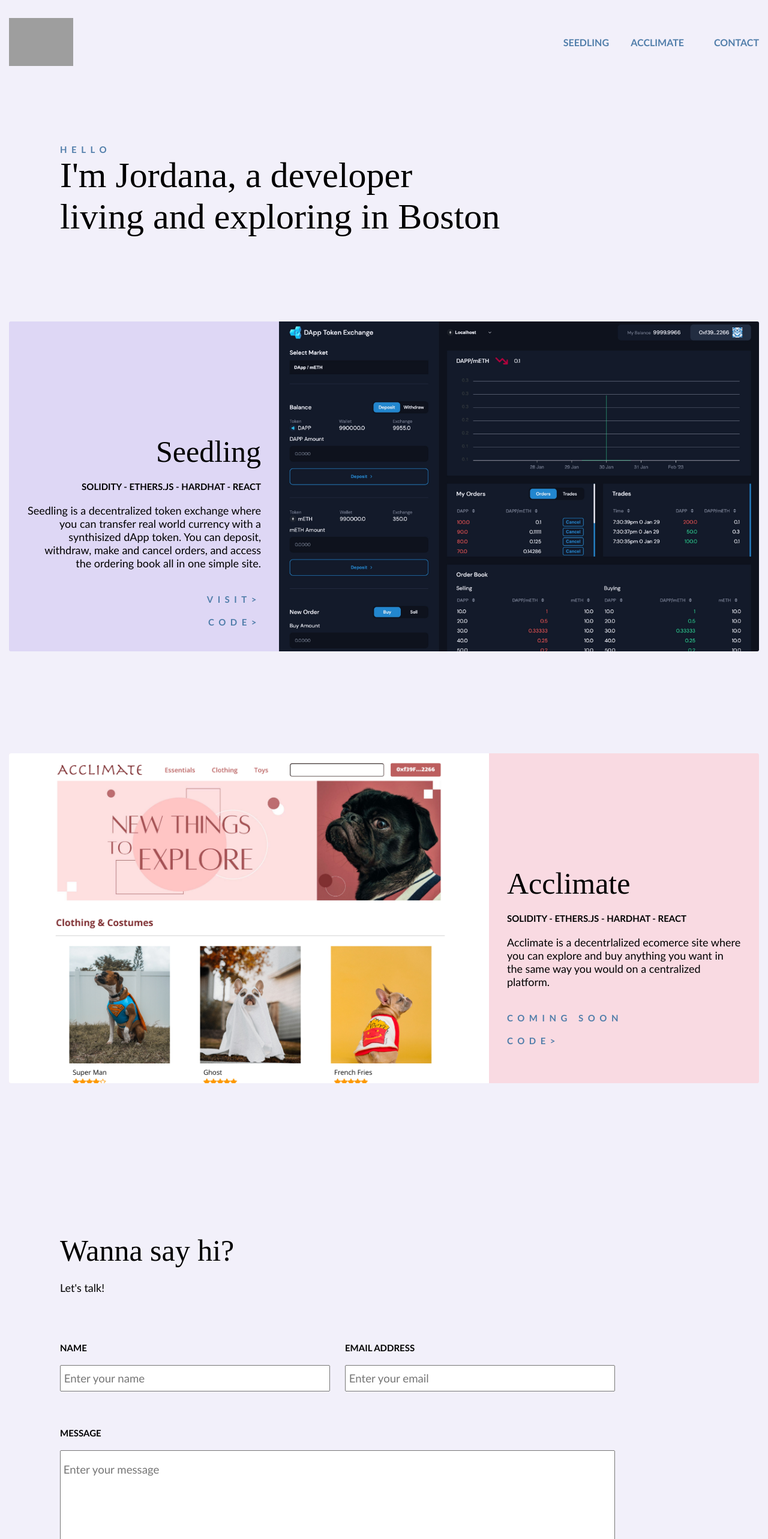
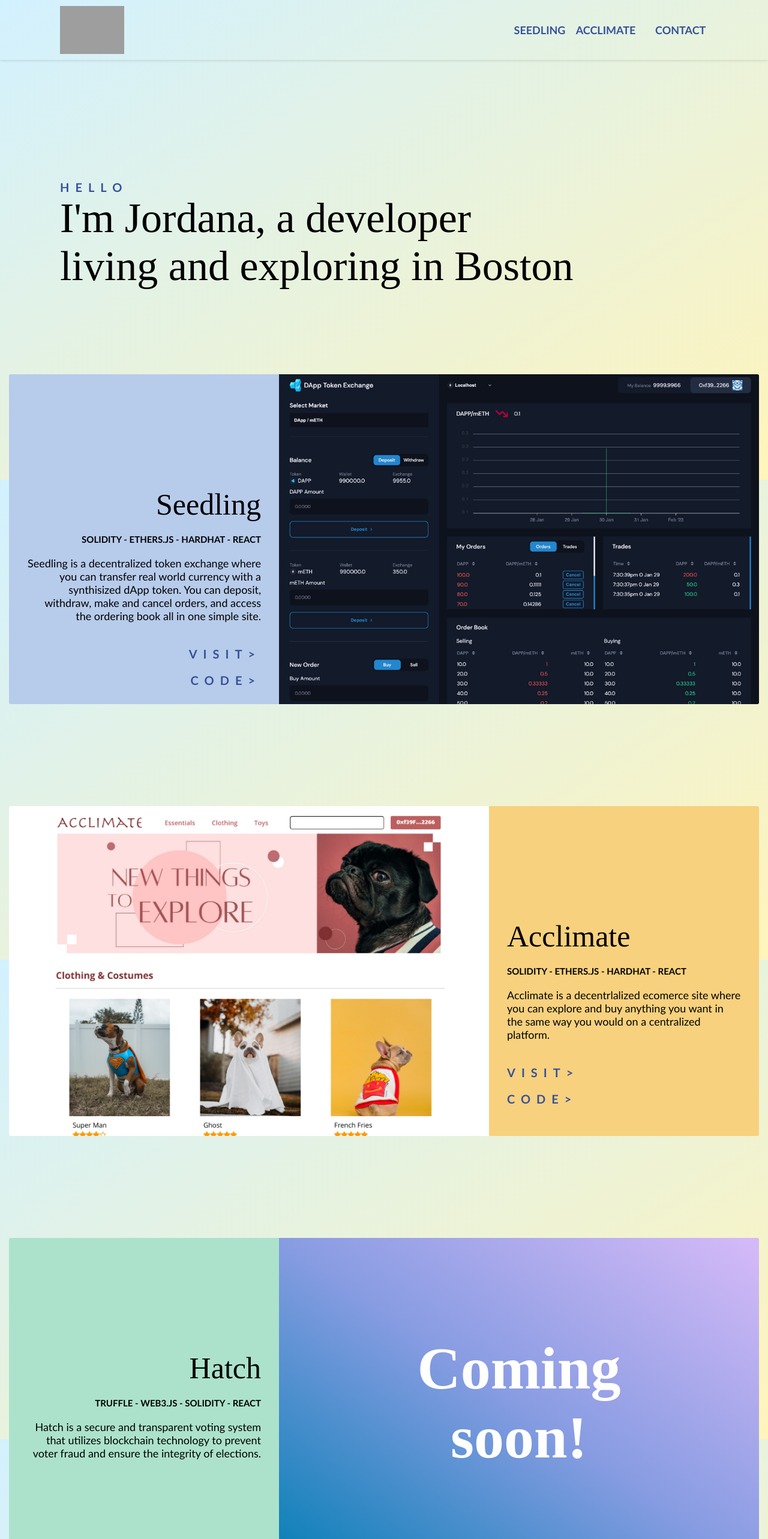
Before and after one commit to jnkasaato/Portfolio, a React (Create React App) app: page / in a window 1280 px wide. Shown: the top 2566 px of the page at 60% size. Built offline with nearby package versions, Linux system fonts and the light colour scheme; grey boxes are pictures that could not be loaded.

Commit message:
updaate UI + add third project

```diff
--- a/package.json
+++ b/package.json
@@ -9,6 +9,7 @@
     "react": "^18.2.0",
     "react-dom": "^18.2.0",
     "react-scripts": "5.0.1",
+    "react-scroll": "^1.8.9",
     "web-vitals": "^2.1.4"
   },
   "scripts": {
--- a/src/App.js
+++ b/src/App.js
@@ -1,29 +1,39 @@
-
+import React, { useEffect, useState } from 'react';
 import './App.css';
 
-//components
-import Navigation from './components/Navigation'
-import Welcome from './components/Welcome'
-import Projects from './components/Projects'
-import Contact from './components/Contact'
+// Components
+import Navigation from './components/Navigation';
+import Welcome from './components/Welcome';
+import Projects from './components/Projects';
+import Contact from './components/Contact';
 
 function App() {
-return (
-  <div>
-    <Navigation/>
-    <Welcome/>
-    <Projects/>
-    <Contact/>
-  </div>
+  const [scrolling, setScrolling] = useState(false);
 
+  useEffect(() => {
+    // Function to handle scrolling event
+    const handleScroll = () => {
+      const scrollPosition = window.scrollY;
+      // Update scrolling state based on the scroll position
+      setScrolling(scrollPosition > 50);
+    };
 
+    // Add event listener for scrolling
+    window.addEventListener('scroll', handleScroll);
 
+    // Clean up the event listener on component unmount
+    return () => {
+      window.removeEventListener('scroll', handleScroll);
+    };
+  }, []);
 
-
-
-
-
-
+  return (
+    <div>
+      <Navigation scrolling={scrolling} />
+      <Welcome />
+      <Projects />
+      <Contact />
+    </div>
   );
 }
 
--- a/src/components/Navigation.js
+++ b/src/components/Navigation.js
@@ -1,16 +1,23 @@
+import React from 'react';
+import { Link } from 'react-scroll';
+import '../App.css';
+import jk from '../assets/jk.png';
 
-import '../App.css';
-import jk from '../assets/jk.png'
-
-
-function Navigation() {
-return (
-  <div className = "nav">
-    <img src = {jk} height = "80px"/>
-    <a href="#dapp">SEEDLING</a>
-    <a href="#ecommerce">ACCLIMATE</a>
-    <a href="#contact" >CONTACT</a>
-  </div>
+function Navigation({ scrolling }) {
+  return (
+    <div className={`nav ${scrolling ? 'scrolling' : ''}`}>
+      <img src={jk} height="80px" alt="Logo" />
+      {/* Use Link component from react-scroll for smooth scrolling */}
+      <Link to="dapp" smooth={true} duration={1000}>
+        SEEDLING
+      </Link>
+      <Link to="ecommerce" smooth={true} duration={1000}>
+        ACCLIMATE
+      </Link>
+      <Link to="contact" smooth={true} duration={1000}>
+        CONTACT
+      </Link>
+    </div>
   );
 }
 
--- a/src/components/Projects.js
+++ b/src/components/Projects.js
@@ -5,12 +5,14 @@ import tokenexchange from '../assets/tokenexchange.jpg'
 
 function Projects() {
 return (
-<div>
+<div className = "project">
   <div className = "project1" id = "dapp">
     <div className = "projects__info">
       <h3><br/> Seedling</h3>
       <h4> SOLIDITY  -  ETHERS.JS  -  HARDHAT  -  REACT </h4>
-      <h5>Seedling is a decentralized token exchange where you can transfer real world currency with a synthisized dApp token. You can deposit, withdraw, make and cancel orders, and access the ordering book all in one simple site.</h5>
+      <h5>Seedling is a decentralized token exchange where you can transfer real world currency with
+          a synthisized dApp token. You can deposit, withdraw, make and cancel orders, and access
+          the ordering book all in one simple site.</h5>
       <div className = "projects__buttons">
         <a href="https://seedling.jordananamutebi.com" target="_blank"><h1 >VISIT> </h1></a>
         <a href="https://github.com/jnkasaato/coin-exchange" target="_blank"><h1>CODE> </h1></a>
@@ -21,18 +23,36 @@ return (
     </div>
   </div>
   <br/><br/><br/><br/><br/><br/>
+
   <div className = "project2" id= "ecommerce">
     <div className = "projects__img">
-      <img src = {ecommerce} height= "550px" width ="800px"/>
+      <a href="https://acclimate.jordananamutebi.com" target="_blank"><img src = {ecommerce} height= "550px" width ="800px"/></a>
     </div>
     <div className = "projects__info">
       <h3><br/>Acclimate</h3>
       <h4> SOLIDITY  -  ETHERS.JS  -  HARDHAT  -  REACT </h4>
-      <h5>Acclimate is a decentrlalized ecomerce site where you can explore and buy anything you want in the same way you would on a centralized platform. </h5>
+      <h5>Acclimate is a decentrlalized ecomerce site where you can explore and buy anything
+          you want in the same way you would on a centralized platform. </h5>
       <div className = "projects__buttons">
-        <h1 >COMING SOON </h1>
+        <a href="https://acclimate.jordananamutebi.com" target="_blank"><h1 >VISIT></h1></a>
         <a href="https://github.com/jnkasaato/ecommerce" target="_blank"><h1>CODE> </h1></a>
       </div>
+    </div>
+  </div>
+  <br/><br/><br/><br/><br/><br/>
+
+  <div className = "project3" id = "tbd">
+    <div className = "projects__info">
+      <h3><br/> Hatch</h3>
+      <h4> TRUFFLE  -  WEB3.JS  -  SOLIDITY  -  REACT </h4>
+      <h5>Hatch is a secure and transparent voting system that utilizes blockchain technology
+          to prevent voter fraud and ensure the integrity of elections.</h5>
+      <div className = "projects__buttons">
+
+      </div>
+    </div>
+    <div className = "project3__img">
+      <h6> Coming <br/> soon!</h6>
     </div>
   </div>
 </div>
--- a/src/index.css
+++ b/src/index.css
@@ -4,27 +4,35 @@
   box-sizing: border-box;
 }
 
+body {
+  height: 100vh;
+  margin: 0;
+  padding: 0;
+  background: linear-gradient(to bottom right, #D2F1FF, #FFF4BB);
+  background-attachment: fixed;
+}
+
 :root {
   --black: #000000;
-  --accent: #517EAA;
+  --accent: #37519A;
   --dark:#101D7F;
   --background:#F2F0FA;
   --mainfont:"Flatline";
   --secondaryfont:"Gill Sans";
-   background-color:var(--background);
+
 }
 h1 {
   color: var(--accent);
   font-family: var(--secondaryfont);
   letter-spacing: .5em;
   font-weight: 600;
-  font-size:  15px ;
+  font-size:  20px ;
 }
 
 h2{
   color: var(--black);
   font-family:var(--mainfont);
-  font-size: 60px;
+  font-size: 70px;
   font-weight:200;
 }
 
@@ -51,18 +59,32 @@ h5{
 /*Navigation---------------------------------------------------------------------------*/
 .nav {
   display: grid;
-  grid-template-columns: auto 15% 10% 10%;
+  grid-template-columns: auto 15% 10% 10% 8%;
   align-items:center;
-  max-width: 1250px;
+  max-width: 1500px;
   padding: 30px 0;
   margin: 0 auto 50px;
   text-align: right;
+  position: fixed;
+  top: 0;
+  left: 0;
+  width: 100%;
+  padding: 10px 10px 10px 100px;
+  z-index: 100;
+  transition: background-color 0.5s ease;
+  box-shadow: 0px 0px 5px rgba(0, 0, 0, .2);
+}
+
+.nav.scrolling {
+  background-color: #333;
+  backdrop-filter: blur(10px);
+  background-color: rgba(210, 241, 255, 0.7)
 }
 
 a{
   text-decoration: none;
   font-family:var(--secondaryfont);
-  font-size:16px;
+  font-size:18px;
   font-weight:100;
   color:var(--accent);
   font-weight:600;
@@ -73,14 +95,12 @@ a:hover {
   color: var(--dark);
 }
 
-
-
 /*Welcome---------------------------------------------------------------------------*/
 
 .Welcome {
   margin-left: 100px;
   margin-right: 100px;
-  padding: 50px 0 140px 0;
+  padding: 300px 0 140px 0;
 }
 
 /*Projects---------------------------------------------------------------------------*/
@@ -88,7 +108,7 @@ a:hover {
 .project1 {
   max-width: 1250px;
   height: 550px;
-  background-color: #ded7f5;
+  background-color: #B7CBEB;
   display: grid;
   grid-template-columns: 450px auto ;
   align-items:center;
@@ -102,7 +122,7 @@ a:hover {
 .project2 {
   max-width: 1250px;
   height: 550px;
-  background-color: #F9DAE2;
+  background-color: #F7D17E;
   display: grid;
   grid-template-columns:  auto 450px;
   align-items:center;
@@ -110,7 +130,39 @@ a:hover {
   gap: 0;
   overflow: hidden;
   border-radius: 3px;
-    text-align: left;
+  text-align: left;
+}
+
+.project3 {
+  max-width: 1250px;
+  height: 550px;
+  background-color: #ACE2CB;
+  display: grid;
+  grid-template-columns: 450px auto ;
+  align-items:center;
+  margin: 0 auto 50px;
+  gap: 0;
+  overflow: hidden;
+  border-radius: 3px;
+  text-align: right;
+}
+
+.project3__img{
+  background-color: #FFFFFF;
+  size: 550px 800px;
+  width: 800px;
+  height: 550px;
+  display: flex;
+  align-items: center;
+  justify-content: center;
+  background: linear-gradient(to right top, #057FB5, #889CE2, #D6BAF8);
+}
+
+h6{
+  font-size: 100px;
+  font-family:var(--mainfont);
+  text-align: center;
+  color: #ffffff;
 }
 
 .projects__info{
```
Also changed, not shown: 1 other file (tests, documents, lock files or other folders).
